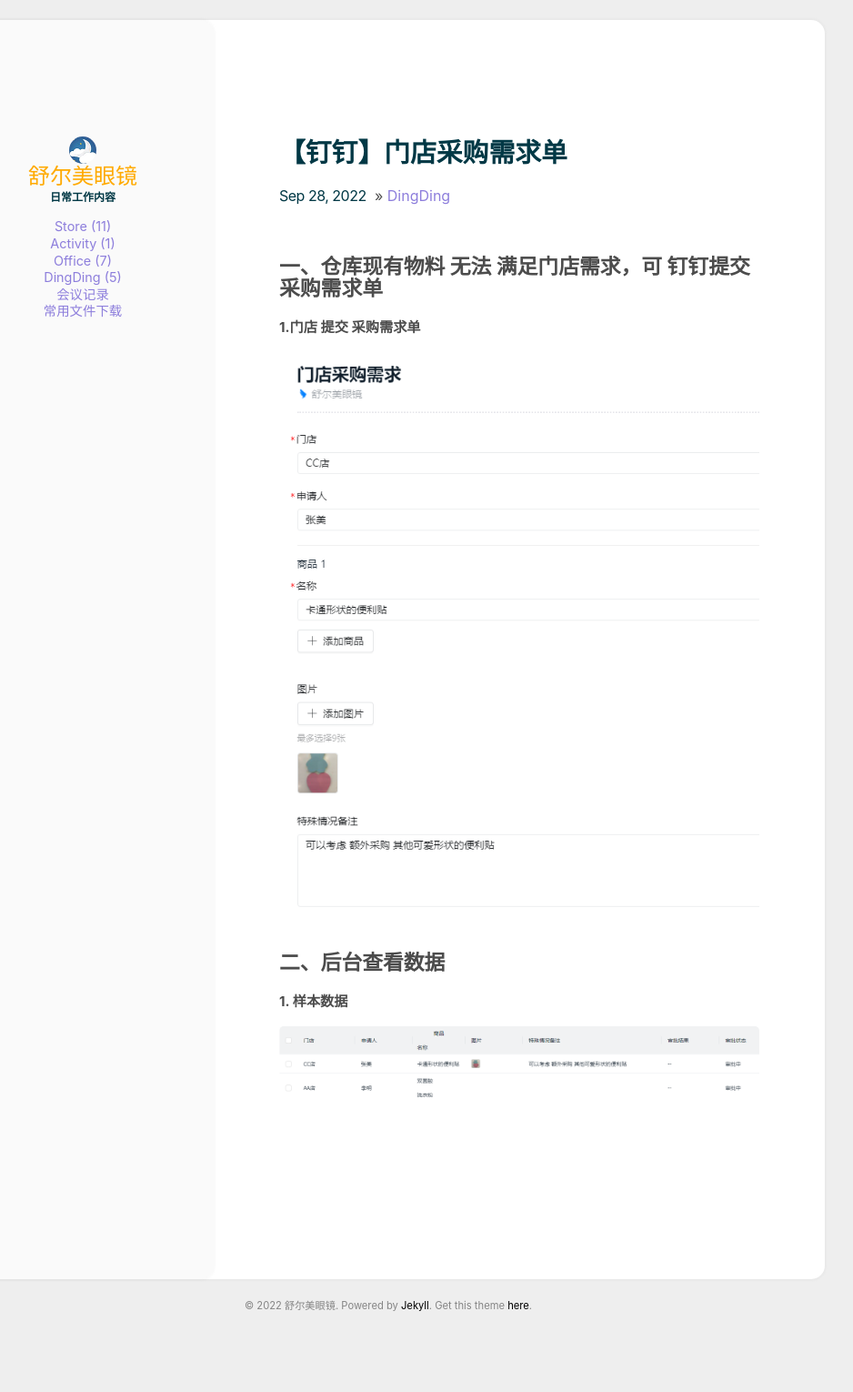
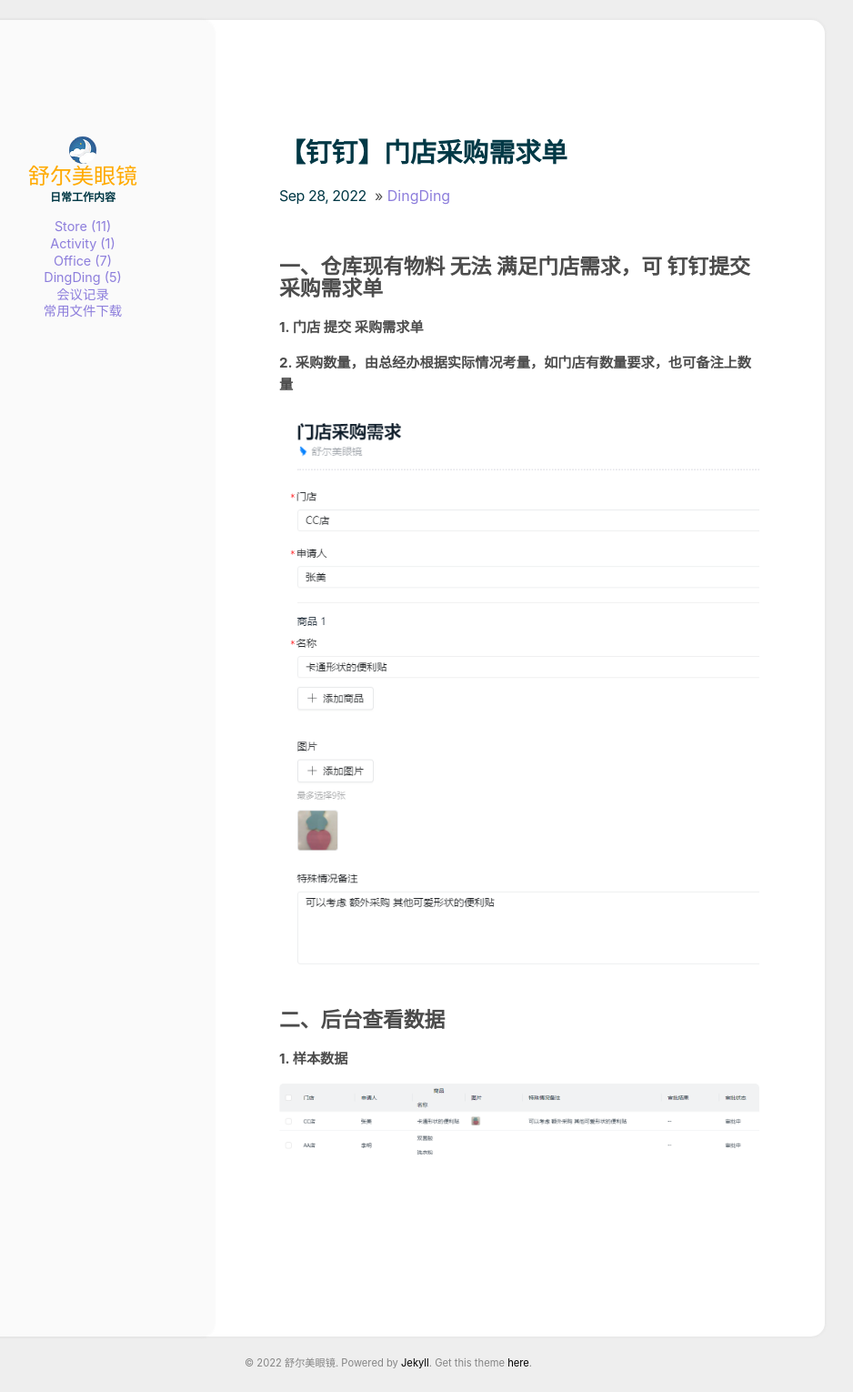
Before and after one commit to cuihuanhuan/cuihuanhuan.github.io, a Jekyll site: the page built from _posts/2022-09-28-【钉钉】门店采购需求单.md, in a window 1280 px wide. Shown: the whole page at 91% size, without its empty margins (213-1151 px from the left). Built offline with Jekyll 4.4.1, drawn with Linux system fonts in a browser that asks for light colours; before the commit the page ends 1467 px from its top, so only the background shows below that.

Commit message:
Update 2022-09-28-【钉钉】门店采购需求单.md

```diff
--- a/_posts/2022-09-28-【钉钉】门店采购需求单.md
+++ b/_posts/2022-09-28-【钉钉】门店采购需求单.md
@@ -7,7 +7,10 @@ category: DingDing
 
 ## 一、仓库现有物料 无法 满足门店需求，可 钉钉提交 采购需求单
 
-**1.门店 提交 采购需求单**
+**1. 门店 提交 采购需求单**
+
+**2. 采购数量，由总经办根据实际情况考量，如门店有数量要求，也可备注上数量**
+
 
 ![order_for_card](/images/to_purchase_form.png)
 
```
